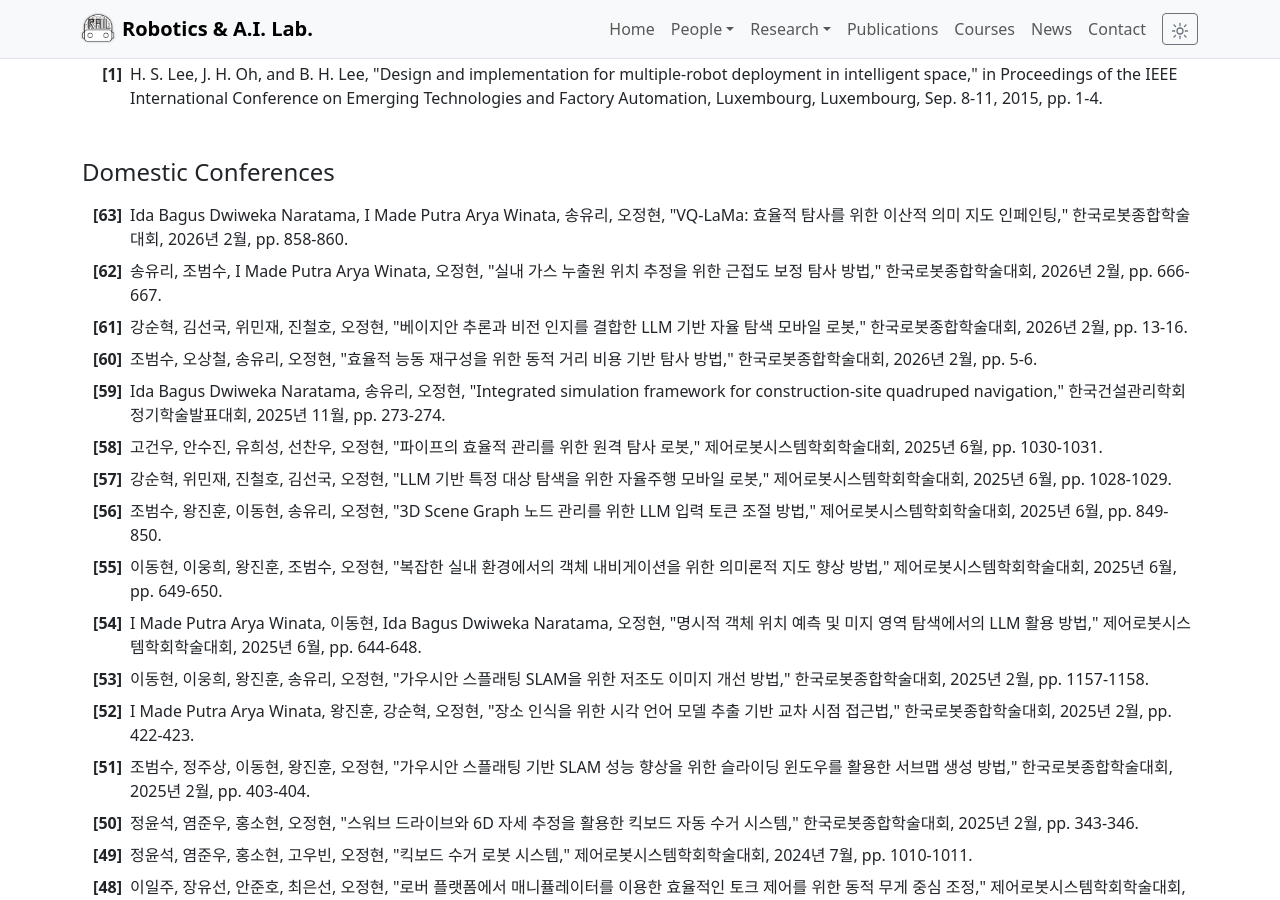
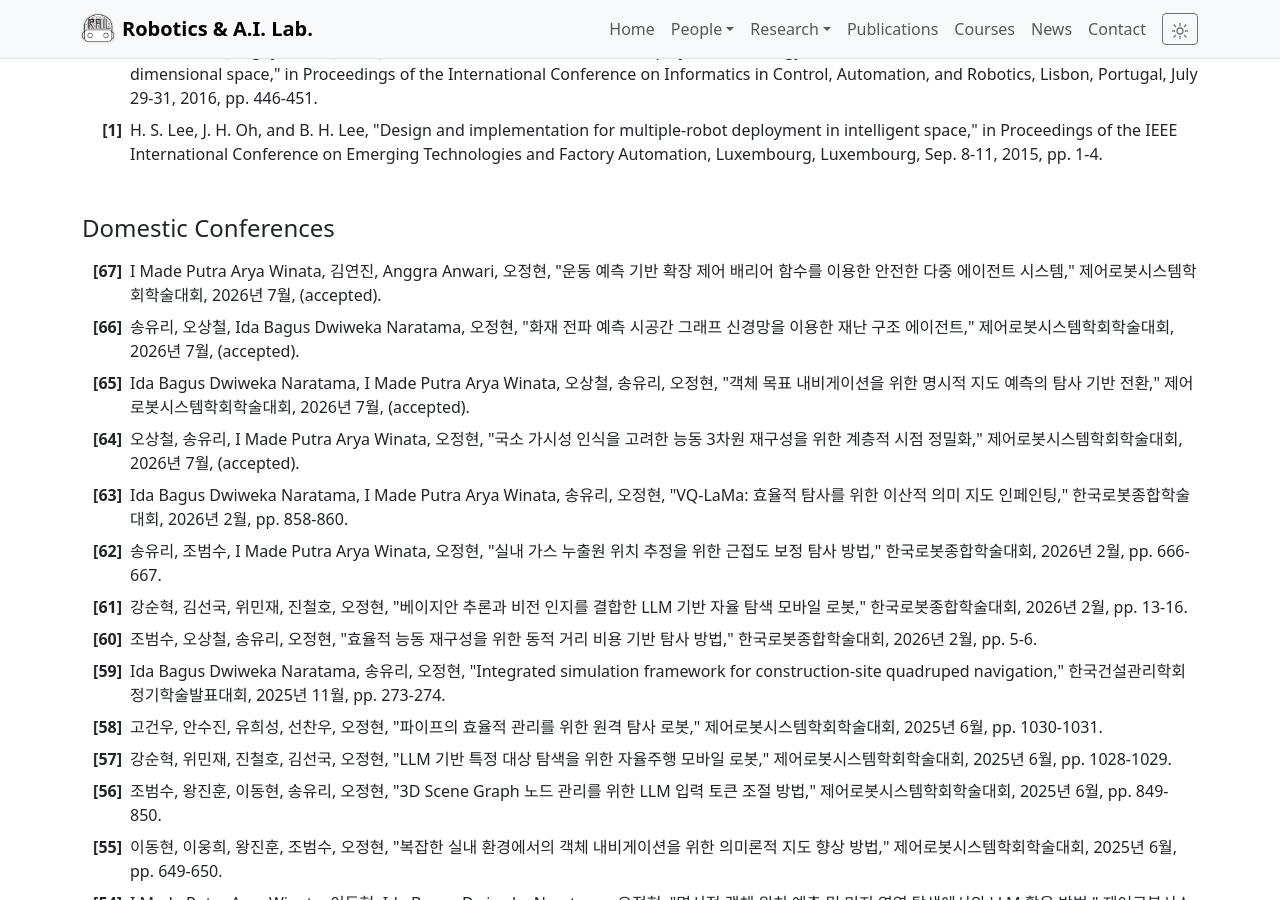
Before and after one commit to robotailab/robotailab.github.io, a Jekyll site: the page built from publications.md, in a window 1280 px wide and 900 px high, scrolled down 3637 px. Built offline with Jekyll 4.4.1, drawn with Linux system fonts in a browser that asks for light colours; some of the changed text lies outside the part shown.

Commit message:
Publication updated

```diff
--- a/_data/publications.yml
+++ b/_data/publications.yml
@@ -59,6 +59,8 @@
 - id: domestic-journals
   title: Domestic Journals
   items:
+    - year: 2026
+      text: '오상철, 송유리, I Made Putra Arya Winata, 오정현, "국소 가시성 인식을 고려한 능동 3 차원 재구성을 위한 계층적 시점 정밀화," 제어로봇시스템학회논문지, 2026년(accepted).'
     - year: 2025
       text: '오정현, "Physical AI의 개념과 핵심 기술 및 미래 전망," 한국콘텐츠학회지, 제23권, 2호, pp. 13-21, 2025년 12월.'
     - year: 2025
@@ -127,6 +129,14 @@
 - id: domestic-confs
   title: Domestic Conferences
   items:
+    - year: 2026
+      text: 'I Made Putra Arya Winata, 김연진, Anggra Anwari, 오정현, "운동 예측 기반 확장 제어 배리어 함수를 이용한 안전한 다중 에이전트 시스템," 제어로봇시스템학회학술대회, 2026년 7월, (accepted).'
+    - year: 2026
+      text: '송유리, 오상철, Ida Bagus Dwiweka Naratama, 오정현, "화재 전파 예측 시공간 그래프 신경망을 이용한 재난 구조 에이전트," 제어로봇시스템학회학술대회, 2026년 7월, (accepted).'
+    - year: 2026
+      text: 'Ida Bagus Dwiweka Naratama, I Made Putra Arya Winata, 오상철, 송유리, 오정현, "객체 목표 내비게이션을 위한 명시적 지도 예측의 탐사 기반 전환," 제어로봇시스템학회학술대회, 2026년 7월, (accepted).'
+    - year: 2026
+      text: '오상철, 송유리, I Made Putra Arya Winata, 오정현, "국소 가시성 인식을 고려한 능동 3차원 재구성을 위한 계층적 시점 정밀화," 제어로봇시스템학회학술대회, 2026년 7월, (accepted).'
     - year: 2026
       text: 'Ida Bagus Dwiweka Naratama, I Made Putra Arya Winata, 송유리, 오정현, "VQ-LaMa: 효율적 탐사를 위한 이산적 의미 지도 인페인팅," 한국로봇종합학술대회, 2026년 2월, pp. 858-860.'
     - year: 2026
```
